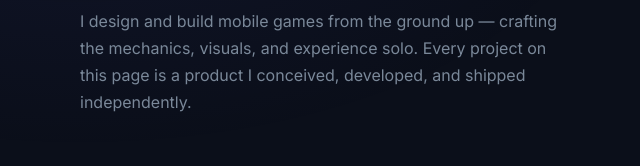
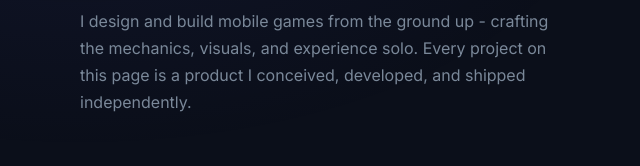
Before and after one commit to NghiaDoan/nghiadoan.github.io, a plain HTML site: page index.html in a window 1280 px wide. Shown: the part 210-376 px from the top of the page, 112-752 px from the left. Drawn offline with Linux system fonts and the light colour scheme.

Commit message:
Fix typo in header bio description for clarity

```diff
--- a/index.html
+++ b/index.html
@@ -372,7 +372,7 @@
             <p class="header-eyebrow">Independent Mobile Game Developer</p>
             <h1 class="header-name">Doan Huu <span>Nghia</span></h1>
             <p class="header-bio">
-                I design and build mobile games from the ground up — crafting the mechanics, visuals, and experience solo. Every project on this page is a product I conceived, developed, and shipped independently.
+                I design and build mobile games from the ground up - crafting the mechanics, visuals, and experience solo. Every project on this page is a product I conceived, developed, and shipped independently.
             </p>
         </div>
         <div class="header-stats">
```
